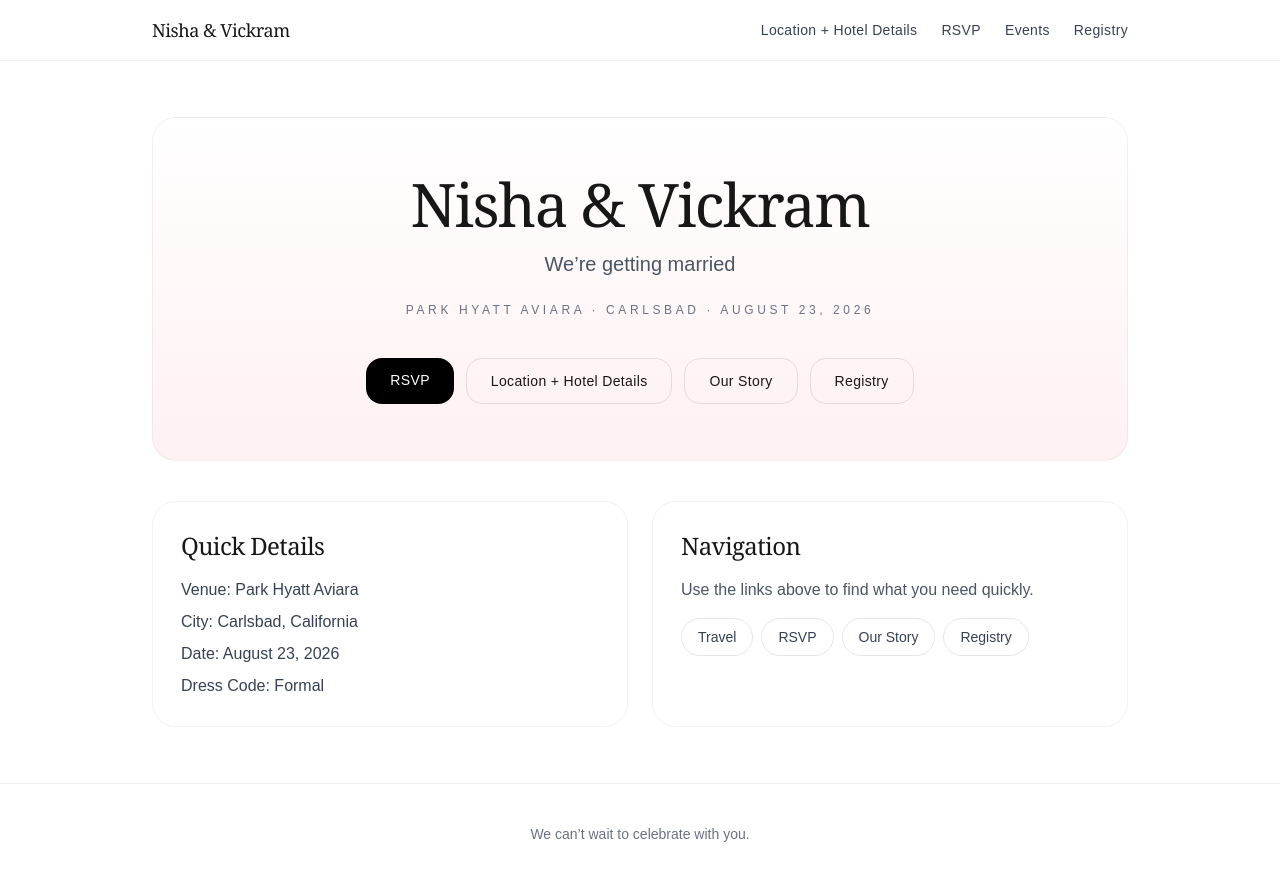
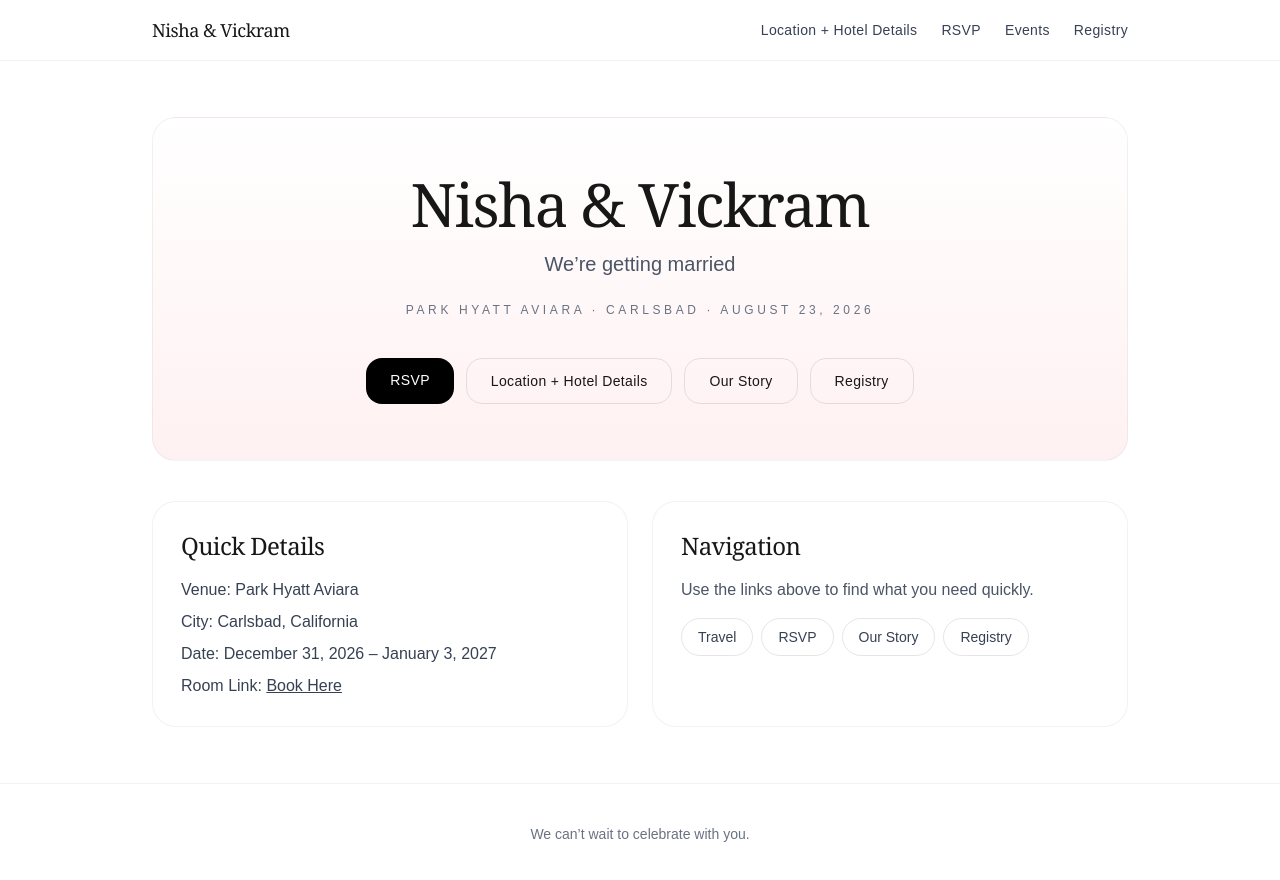
Before and after one commit to NV2027/wedding-site, a Next.js app: page / in a window 1280 px wide. Shown: the top 880 px of the page. Built offline with nearby package versions, Linux system fonts and the light colour scheme.

Commit message:
Update homepage quick details

```diff
--- a/app/page.tsx
+++ b/app/page.tsx
@@ -32,8 +32,19 @@ export default function Home() {
   <ul className="space-y-2 text-gray-700">
     <li><span className="font-medium">Venue:</span> Park Hyatt Aviara</li>
     <li><span className="font-medium">City:</span> Carlsbad, California</li>
-            <li><span className="font-medium">Date:</span> August 23, 2026</li>
-            <li><span className="font-medium">Dress Code:</span> Formal</li>
+    <li>
+      <span className="font-medium">Date:</span> December 31, 2026 – January 3, 2027
+    </li>
+    <li>
+      <span className="font-medium">Room Link:</span>{" "}
+      <a
+        className="underline"
+        target="_blank"
+        href="https://www.hyatt.com/events/en-US/group-booking/SANPA/G-NBVK"
+      >
+        Book Here
+      </a>
+    </li>
   </ul>
 </Card>
 
```
Lines whose indentation alone changed are shown as unchanged.
